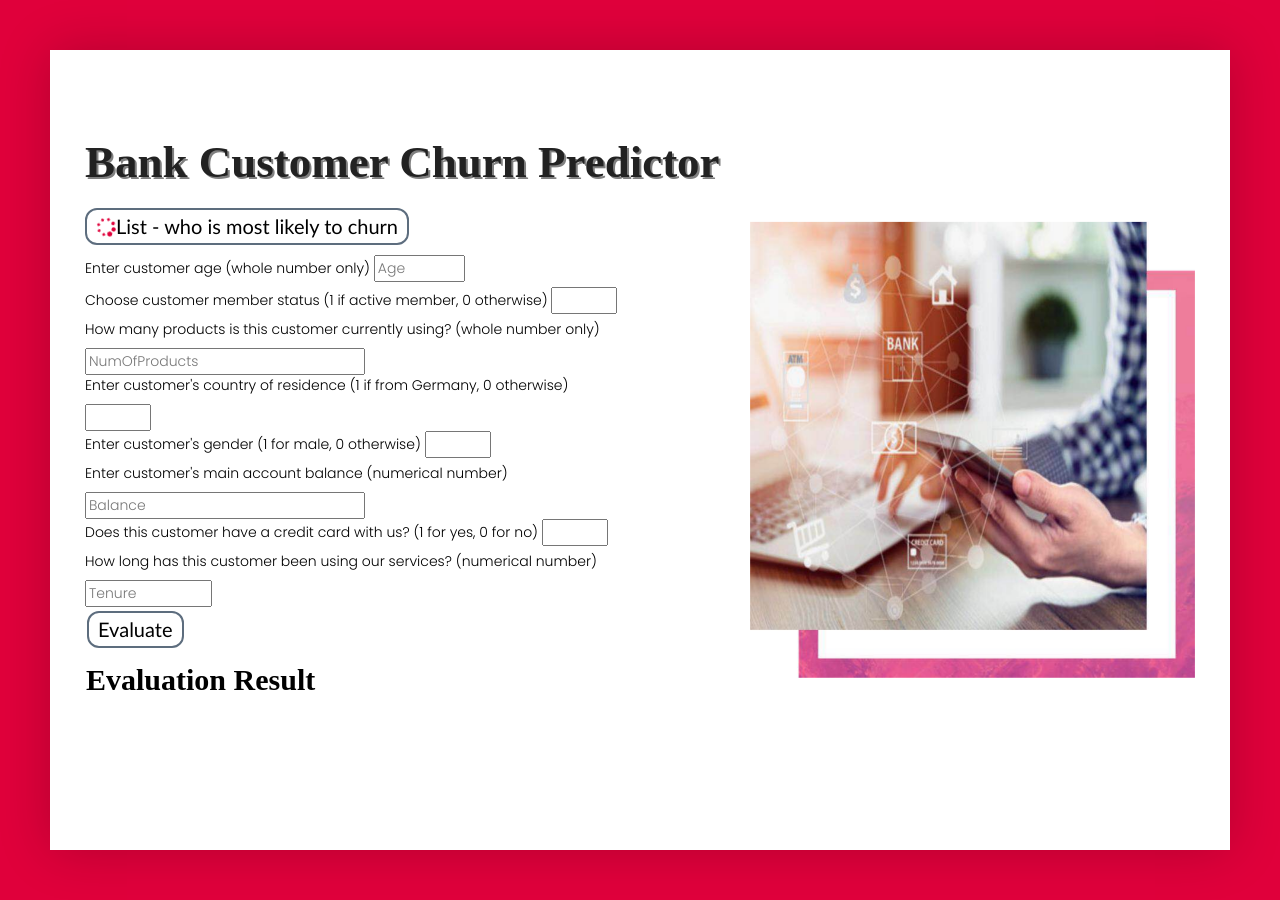
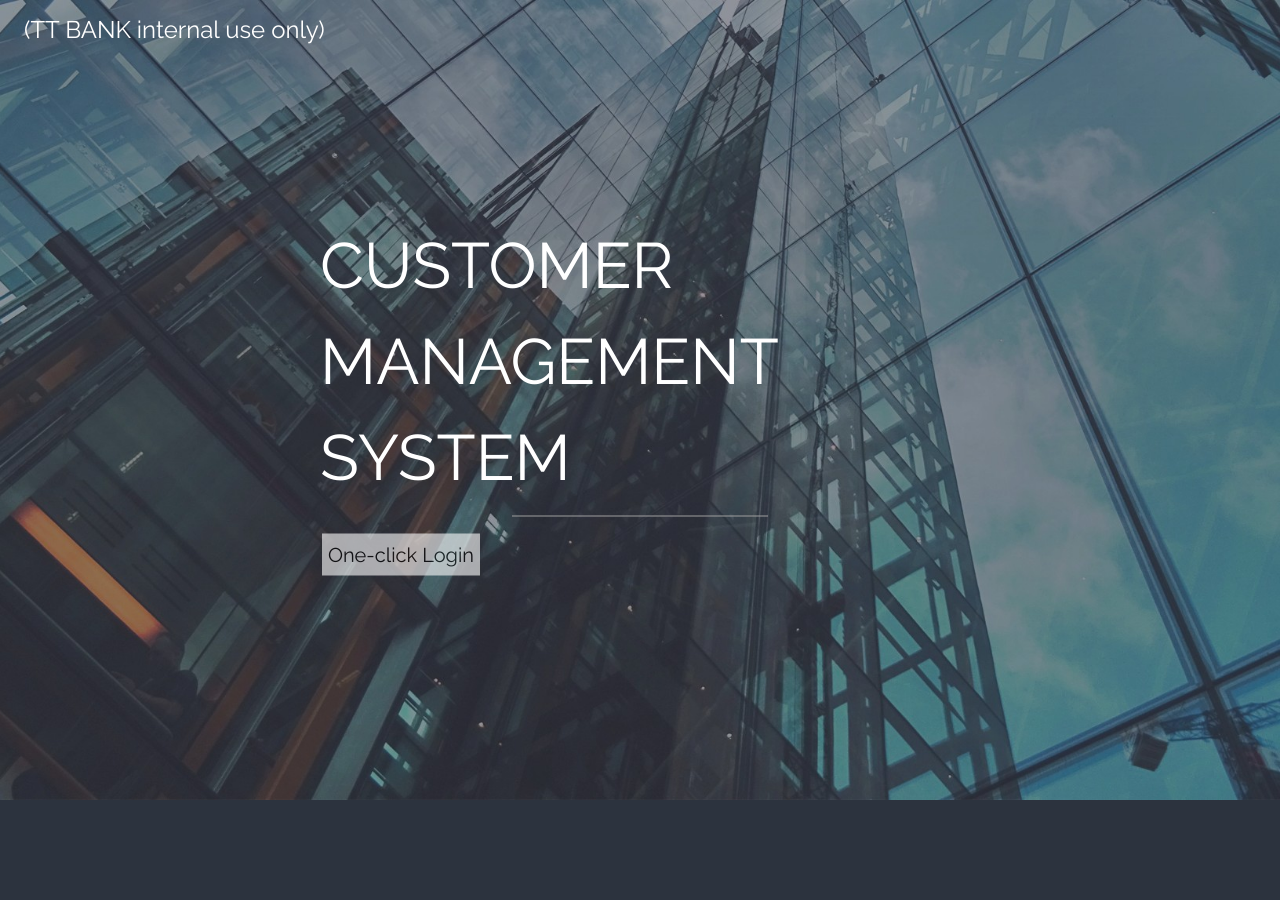
Before and after one commit to Ivanclj/msia423-final-project, a Flask app: page / in a window 1280 px wide. After the commit the page ends 800 px from the top, so only its background shows below. Run offline with Flask 2, Linux system fonts and the light colour scheme; lists and menus that the app fills with data are empty; parts of the project's set-up code (start-up, migrations or seed data) failed here and were passed over; some libraries are stand-ins or nearby versions; some web fonts are replaced.

Commit message:
implemented homepage

```diff
--- a/app.py
+++ b/app.py
@@ -32,19 +32,30 @@ db = SQLAlchemy(app)
 
 @app.route('/')
 def index():
-    """Main view that customer churn predictor.
-    Create view into index page that uses data queried from Churn_Prediction database and
-    inserts it into the templates/index.html template.
+    """Homepage of this prediction system.
     Returns: rendered html template
     """
 
-#    try:
-#        customers = db.session.query(Churn_Prediction).limit(app.config["MAX_ROWS_SHOW"]).all()
-#        logger.debug("Index page accessed")
-#        return render_template('index.html', customers=customers)
-#    except:
-#        logger.warning("Not able to display customers, error page returned")
-    return render_template('index.html')
+    try:
+        return render_template('homepage.html')
+    except:
+        logger.warning("Not able to display homepage, error page returned")
+        return render_template('error.html')
+
+@app.route('/navigate', methods=['POST','GET'])
+def navigate():
+    """Main view that get customer information for evaluation.
+    Create view into evaluation page that allows to input customer information
+    and inserts it into the templates/index.html template.
+    Returns: rendered html template
+    """
+
+    try:
+       # redirect to choose threshold page
+       return render_template('index.html')
+    except:
+       logger.warning("Not able to enter customer information, error page returned")
+       return render_template('error.html')
 
 
 @app.route('/list', methods=['POST','GET'])
--- /dev/null
+++ b/templates/homepage.html
@@ -0,0 +1,68 @@
+<!DOCTYPE html>
+<html lang="en">
+<title>Error Page</title>
+<meta charset="UTF-8">
+<meta name="viewport" content="width=device-width, initial-scale=1">
+<link rel="stylesheet" href="https://www.w3schools.com/w3css/4/w3.css">
+<link rel="stylesheet" href="https://fonts.googleapis.com/css?family=Raleway">
+
+<style>
+body,h1 {font-family: "Raleway", sans-serif}
+body, html {height: 100%}
+.bgimg {
+  background-image: url('static/home-banner2.jpg');
+  min-height: 100%;
+  background-position: center;
+  background-size: cover;
+}
+
+.body p{
+  font-size: 20px;
+}
+</style>
+
+<style>
+p { font-size: 17px; }
+</style>
+
+<style>
+input[type=submit] {
+  background-color: white;
+  border: none;
+  color: black;
+  padding: 6px 6px;
+  text-decoration: none;
+  margin: 2px 2px;
+  cursor: pointer;
+  font-size: 20px;
+  font-family: "Raleway", sans-serif;
+  transition-duration: 0.4s;
+  opacity: 0.6;
+}
+input[type=submit]:hover {
+  background-color: #5D6D7E;
+  opacity: 1;
+  color: white;
+}
+</style>
+
+<body>
+  <div class="bgimg w3-display-container w3-animate-opacity w3-text-white">
+    <div class="w3-display-topleft w3-padding-large w3-xlarge">
+    (TT BANK internal use only)
+    </div>
+    <div class="w3-display-middle">
+      <h1 class="w3-jumbo w3-animate-top">CUSTOMER MANAGEMENT SYSTEM</h1>
+      <hr class="w3-border-grey" style="margin:auto;width:40%">
+      <form action="{{ url_for('navigate') }}" method=post class=navigate>
+        <form action="/navigate" method="POST">
+          <dl>
+          <input type=submit value="One-click Login">
+          </dl>
+        </form>
+      </form>
+    </div>
+  </div>
+
+</body>
+</html>
--- a/templates/index.html
+++ b/templates/index.html
@@ -26,9 +26,9 @@
   color: black;
 }
 .banner-content h1 {
-  text-shadow: 2px 2px grey;
-  font-size: 45px;
-  font-family: Chalkduster;
+  text-shadow: 2px 3px grey;
+  font-size: 50px;
+  font-family: "Gill Sans", sans-serif;
   margin-left: 0px;
   margin-top: -70px;
   margin-right: -150px;
@@ -83,10 +83,10 @@ input[type=submit]:hover {
 			<div class="col-lg-6 col-md-7 col-sm-8">
 			<div class="banner-content">
 
-			<h1>Bank Customer Churn Predictor</h1>
+			<h1>Customer Churn Evaluator</h1>
       <a class="buttonload" href=/list>
       <button class="buttonload">
-        <i class="fa fa-spinner fa-spin"></i>List - who is most likely to churn
+        <i class="fa fa-spinner fa-spin"></i> Aggregation
       </button>
       </a>
 
@@ -124,15 +124,16 @@ input[type=submit]:hover {
         			<label>How long has this customer been using our services? (numerical number)</label>
         			<input type=number size=15 name=Tenure min=0 step=0.01 max=110 required=required placeholder="Tenure" />
       			</div>
+            <hr/>
 
       			<dl>
-        			<input type=submit value=Evaluate>
+        			<input type=submit value=Submit>
       			</dl>
 
       			<table>
          			<thead>
             			<tr>
-               			<th style="font-size:30px; font-family: Bradley Hand">Evaluation Result</th>
+               			<th style="font-size:25px; font-family: "Gill Sans", sans-serif">Evaluation Result</th>
             			</tr>
          			</thead>
 				    <tbody>
```
Also changed, not shown: templates/choose_thre.html (+5 -5 lines), templates/customer_list.html (+4 -4 lines), static/banner2.jpeg (added), 4 other files.
